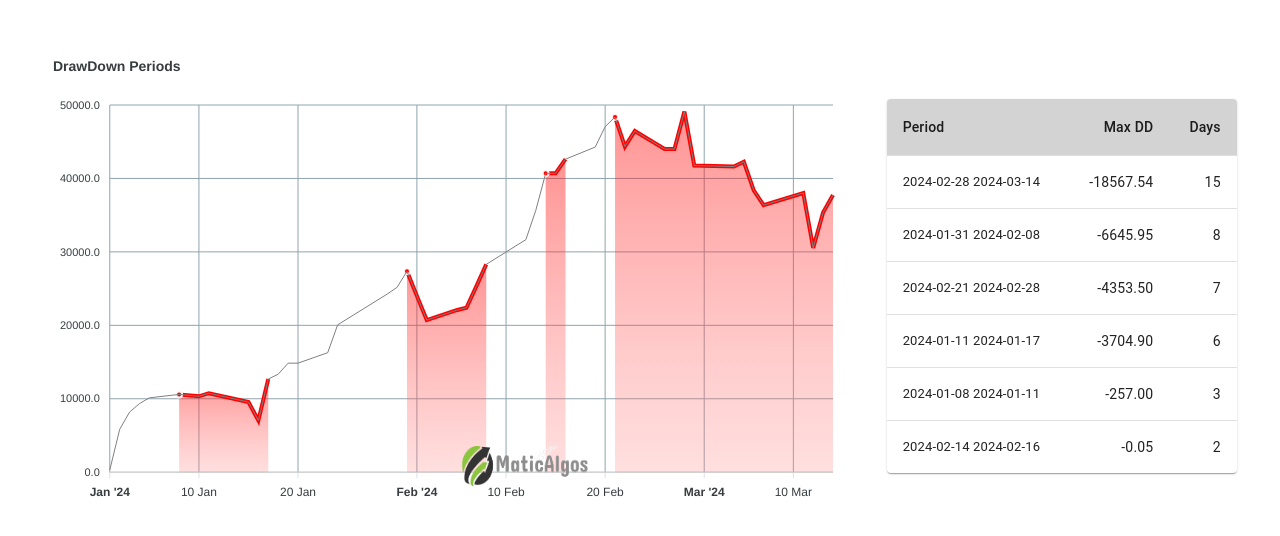
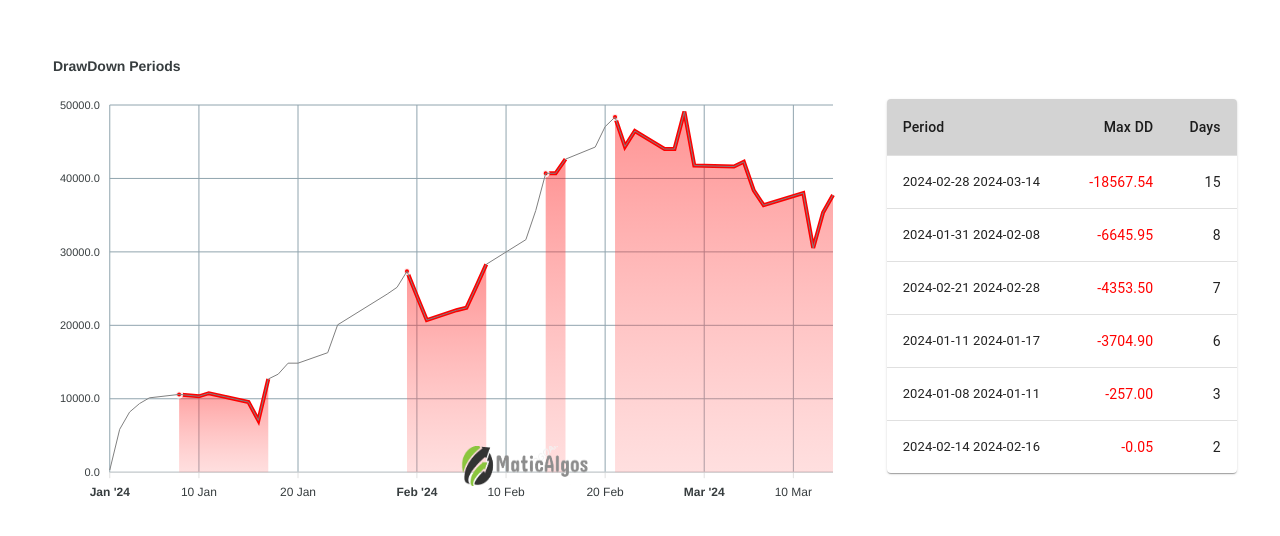
Before and after one commit to Ketan281/maticAlgos, a React (Create React App) app: page / in a window 1280 px wide. Shown: the part 114-650 px from the top of the page. Built offline with nearby package versions, Linux system fonts and the light colour scheme.

Commit message:
saved changes

```diff
--- a/src/components/MixedCharts.js
+++ b/src/components/MixedCharts.js
@@ -102,7 +102,7 @@ function processData(combined, data) {
   console.log(areaData1,"areadataaa")
   const [series, setSeries] = useState([
     {
-      name: 'Network',
+      name: 'DrawDown',
       type: 'area',
       data: areaData1,
       // tooltip: { enabled: false },
--- a/src/components/table.js
+++ b/src/components/table.js
@@ -34,7 +34,7 @@ export default function BasicTable() {
               <TableCell component="th" scope="row" sx={{fontSize:13}}>
                 {row.Period}
               </TableCell>
-              <TableCell align="right">{row.MaxDD.toFixed(2)}</TableCell>
+              <TableCell align="right" sx={{color:"red"}}>{row.MaxDD.toFixed(2)}</TableCell>
               <TableCell align="right">{row.Days}</TableCell>
             </TableRow>
           ))}
```
